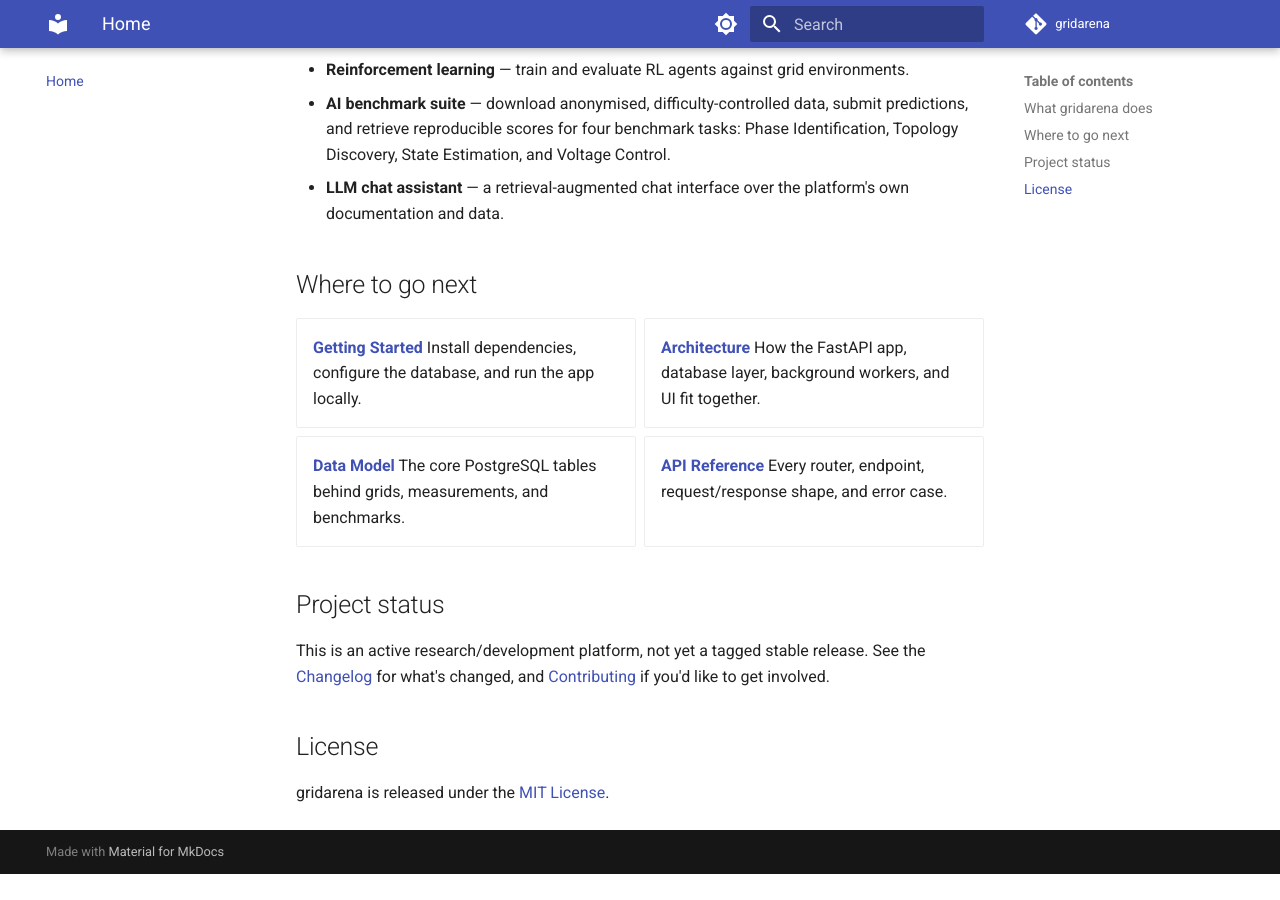
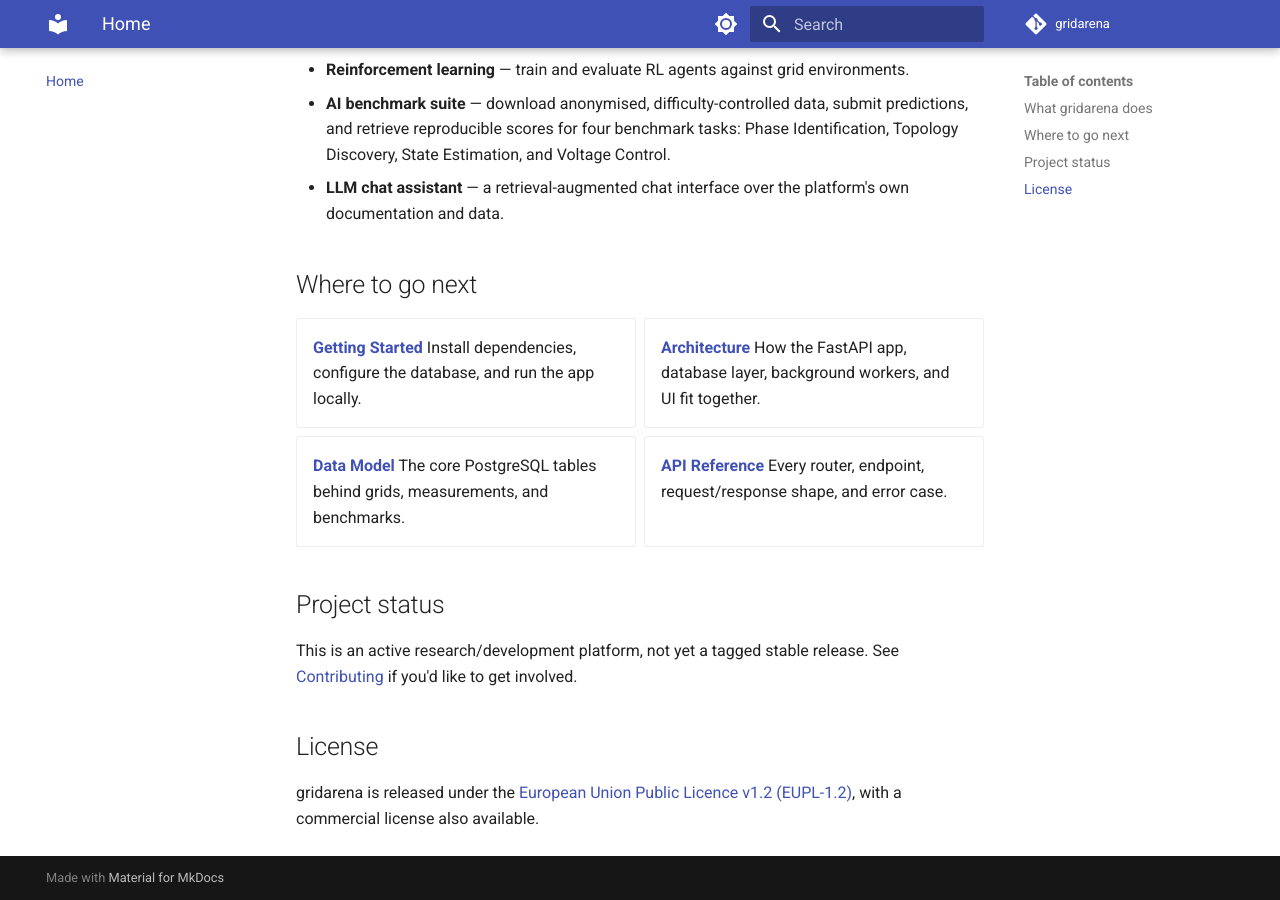
Before and after one commit to AI-EFFECT/GridArena, an MkDocs documentation site: the page built from docs/index.md, in a window 1280 px wide and 900 px high, scrolled down 895 px. Built offline with MkDocs 1.6.1 and Material for MkDocs 9.7.7, drawn with Linux system fonts in a browser that asks for light colours; before the commit the page ends 1769 px from its top, so only the background shows below that.

Commit message:
Updated docs

```diff
--- a/docs/index.md
+++ b/docs/index.md
@@ -58,9 +58,9 @@ part of the **AI-EFFECT** project.
 ## Project status
 
 This is an active research/development platform, not yet a tagged stable release.
-See the [Changelog](changelog.md) for what's changed, and
-[Contributing](contributing.md) if you'd like to get involved.
+See [Contributing](contributing.md) if you'd like to get involved.
 
 ## License
 
-gridarena is released under the [MIT License](license.md).
+gridarena is released under the [European Union Public Licence v1.2 (EUPL-1.2)](license.md),
+with a commercial license also available.
```
Also changed, not shown: docs/getting-started.md (+4 -0 lines), 1 other file.
